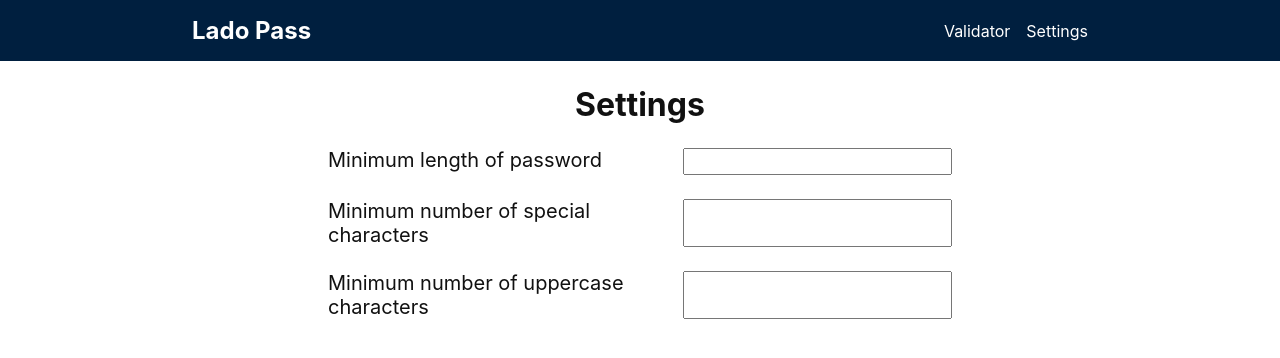
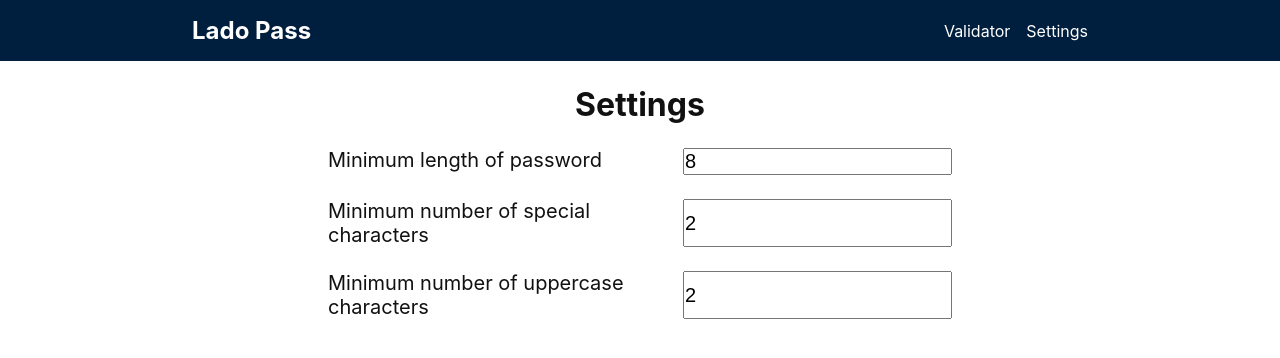
Before and after one commit to jacobpa/password-validator, a Vue app: page /settings in a window 1280 px wide. Shown: the top 358 px of the page. Built offline with nearby package versions, Linux system fonts and the light colour scheme.

Commit message:
Default settings value from vuex store

```diff
--- a/src/views/Settings.vue
+++ b/src/views/Settings.vue
@@ -3,18 +3,28 @@
     <h1>Settings</h1>
     <div class="input-group">
       <label for="length">Minimum length of password</label>
-      <input id="length" type="number" min="0" />
+      <input id="length" type="number" min="0" :value="config.minLength"/>
     </div>
     <div class="input-group">
       <label for="specialChar">Minimum number of special characters</label>
-      <input id="specialChar" type="number" min="0" />
+      <input id="specialChar" type="number" min="0" :value="config.minSpecialChar"/>
     </div>
     <div class="input-group">
       <label for="upperChar">Minimum number of uppercase characters</label>
-      <input id="upperChar" type="number" min="0" />
+      <input id="upperChar" type="number" min="0" :value="config.minUpperChar"/>
       </div>
   </div>
 </template>
+
+<script>
+export default {
+  computed: {
+    config() {
+      return this.$store.state.configuration;
+    }
+  }
+}
+</script>
 
 <style lang="scss">
 .settings {
```
